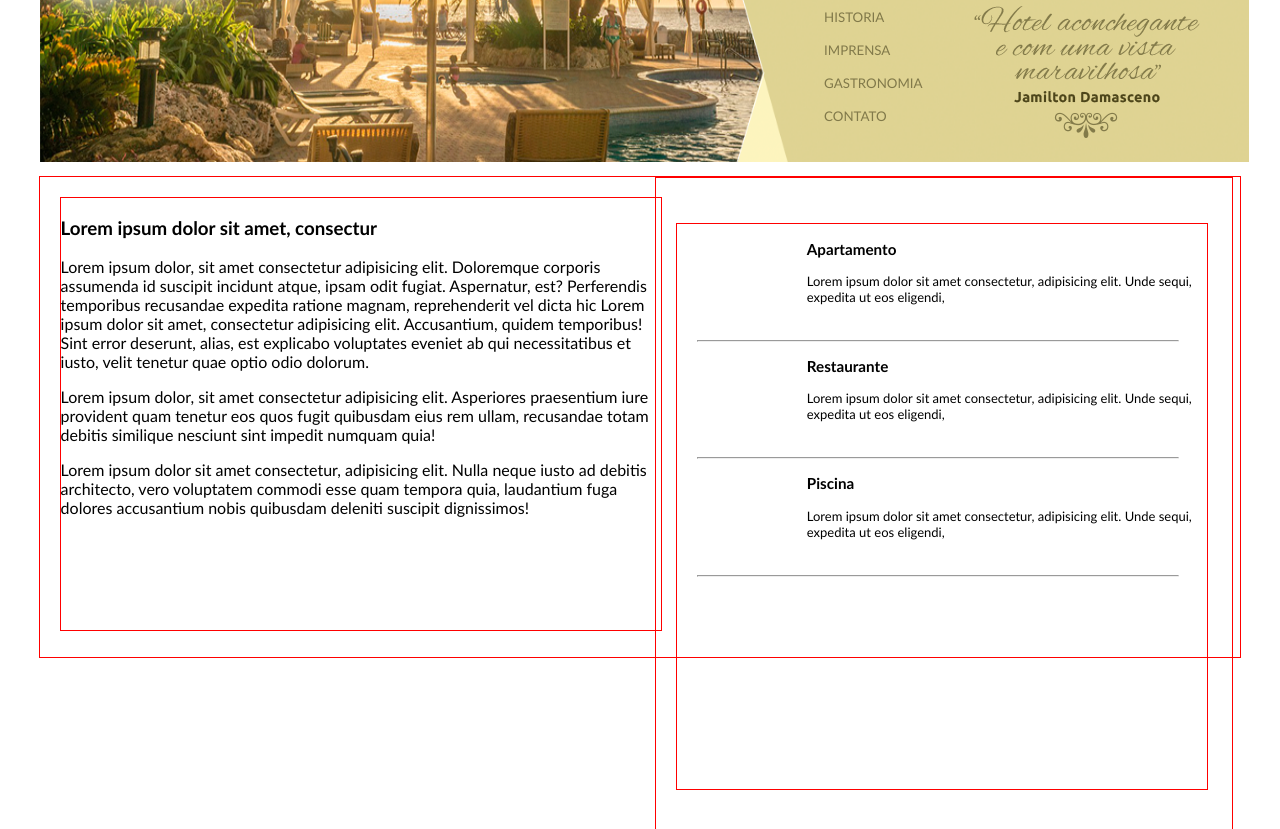
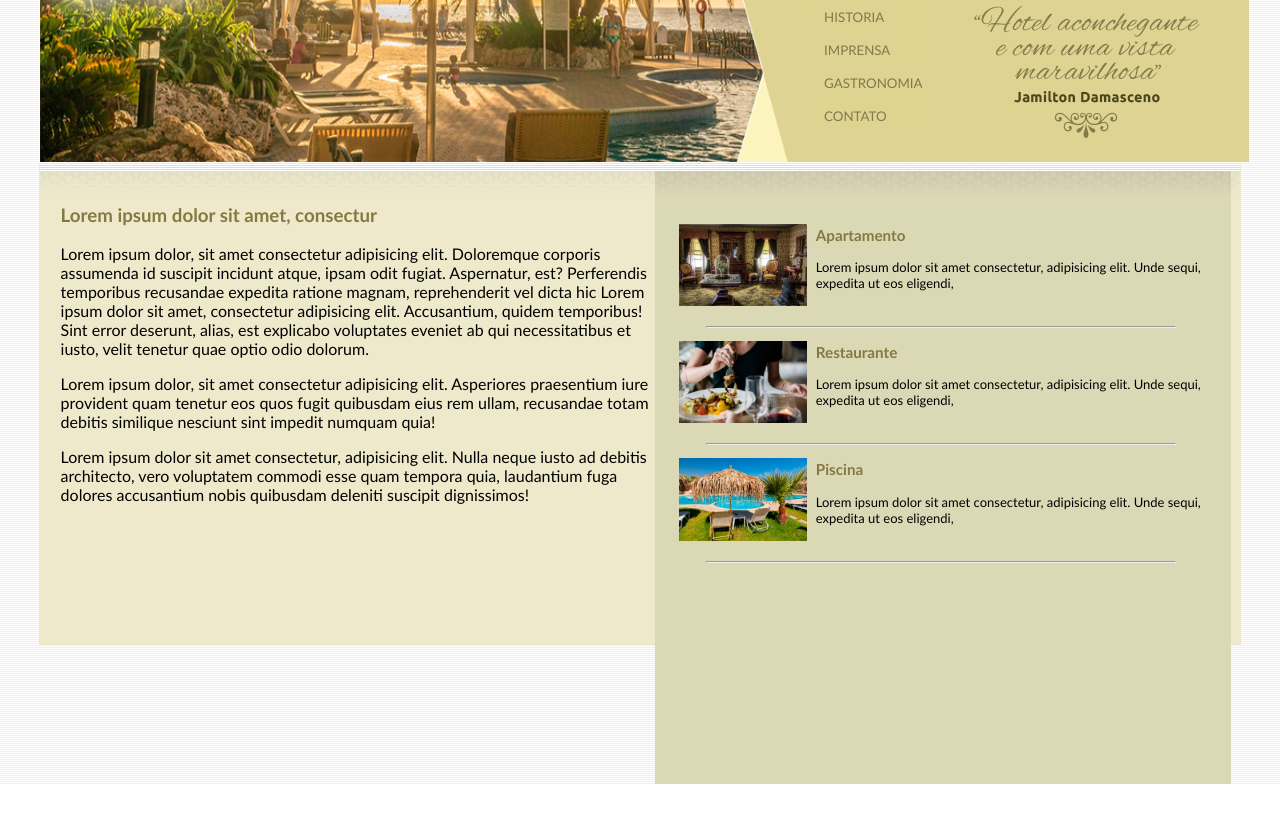
Before and after one commit to Italo-Schezar/Chale_hotel, a plain HTML site: page Projeto/index.html in a window 1280 px wide. Shown: the part 117-946 px from the top of the page. After the commit the page ends 901 px from the top, so only its background shows below. Drawn offline with Linux system fonts and the light colour scheme.

Commit message:
Skin_2
Todo estilo feito

```diff
--- a/Css externo/estilo.css
+++ b/Css externo/estilo.css
@@ -1,5 +1,6 @@
 body {
     font-family: 'Trebuchet MS', Helvetica , Arial, sans-serif;
+    background: url(../imagens/bg.png);
 }
 
 /*
@@ -23,22 +24,27 @@ body {
 }
 
 #cabecalho>ul a {
-    width: 200px;
+    width: 130px;
     height: 33px;
     display: block;
     color:rgb(129, 121, 74);
     text-decoration: none;
-    text-indent: 40px;
+    text-indent: 20px;
     line-height: 40px;
     padding: 0;
     font-size: 13.3px;
     position: relative;
     z-index: 2;
+    background: rgb(223, 211, 146);
+    margin-left: 20px;
 }
 
-#cabecalho>a:hover {
-    background-position: right bottom;
+#cabecalho > ul > li a:hover {
+    background: rgb(129, 121, 74);
     color: whitesmoke;
+    width: 130px;
+    height: 33px;
+    display: block;
 }
 
 /* ---- Fim Navegação Vertical ----- */
@@ -70,6 +76,7 @@ body {
     background-color: rgb(169, 159, 83);
     color: #fff;
 }
+
 
 img#img_1{
     position: absolute;
@@ -111,20 +118,24 @@ img#img_4{
 */
 
 #body {
-    border: 1px solid red;
+    border: 1px solid rgb(239, 233, 203);
     width: 95%;
     height: 30em;
     margin: auto;
-    margin-top: 13px;
+    background:rgb(239, 233, 203) url(../imagens/bg-area-principal.png) repeat-x;
 }
 
 /* ------ Conteudo esquerdo ----- */
 
 #conteudo {
-    border: 1px solid red;
+    border: 1px solid rgb(239, 233, 203);
     width: 50%;
     height: 90%;
     margin: 20px;
+}
+
+#conteudo h3 {
+    color: rgb(132, 122, 65);
 }
 
 /* ----------------------------*/
@@ -132,17 +143,17 @@ img#img_4{
 /* ------ Conteudo direito ----- */
 
 #descrição{
-    border: 1px solid red;
     width: 45%;
-    height: 83%;
+    height: 77.5%;
     margin: 20px;
     position: absolute;
     margin-left: 38.45em;
     margin-top: -29.6em;
+    background: rgb(219, 216, 182) url(../imagens/bg-area-lateral.png) repeat-x;
 }
 
 #conteudo_2 {
-    border: 1px solid red;
+    border: 1px solid rgb(219, 216, 182);
     width: 92%;
     height: 85%;
     margin: 20px;
@@ -151,11 +162,23 @@ img#img_4{
 
 #spot {
     font-size: 13px;
-    margin-left: 130px;
+    margin-left: 140px;
 }
 
-#spot>hr {
+#spot hr {
     width: 120%;
     margin-left: -110px;
     margin-top: 35px;
 }
+
+#spot h3 {
+    color: rgb(132, 122, 65);
+}
+
+img#img_5{
+    position: absolute;
+    width: 128px;
+    height: 82.4px;
+    margin-left: -137px;
+    margin-top: -2px;
+}
--- a/Projeto/index.html
+++ b/Projeto/index.html
@@ -41,6 +41,9 @@
         <div id="descrição">
             <div id="conteudo_2">
                 <div id="spot">
+
+                    <img src="../imagens/apartamento.jpg" id="img_5">
+
                     <h3>Apartamento</h3>
 
                     <p>Lorem ipsum dolor sit amet consectetur, adipisicing elit. Unde sequi, expedita ut eos eligendi, </p>
@@ -49,6 +52,9 @@
                 </div>
 
                 <div id="spot">
+
+                    <img src="../imagens/restaurante.jpg" id="img_5">
+
                     <h3>Restaurante</h3>
 
                     <p>Lorem ipsum dolor sit amet consectetur, adipisicing elit. Unde sequi, expedita ut eos eligendi, </p>
@@ -57,6 +63,9 @@
                 </div>
 
                 <div id="spot">
+
+                    <img src="../imagens/piscina.jpg" id="img_5">
+
                     <h3>Piscina</h3>
 
                     <p>Lorem ipsum dolor sit amet consectetur, adipisicing elit. Unde sequi, expedita ut eos eligendi, </p>
```
